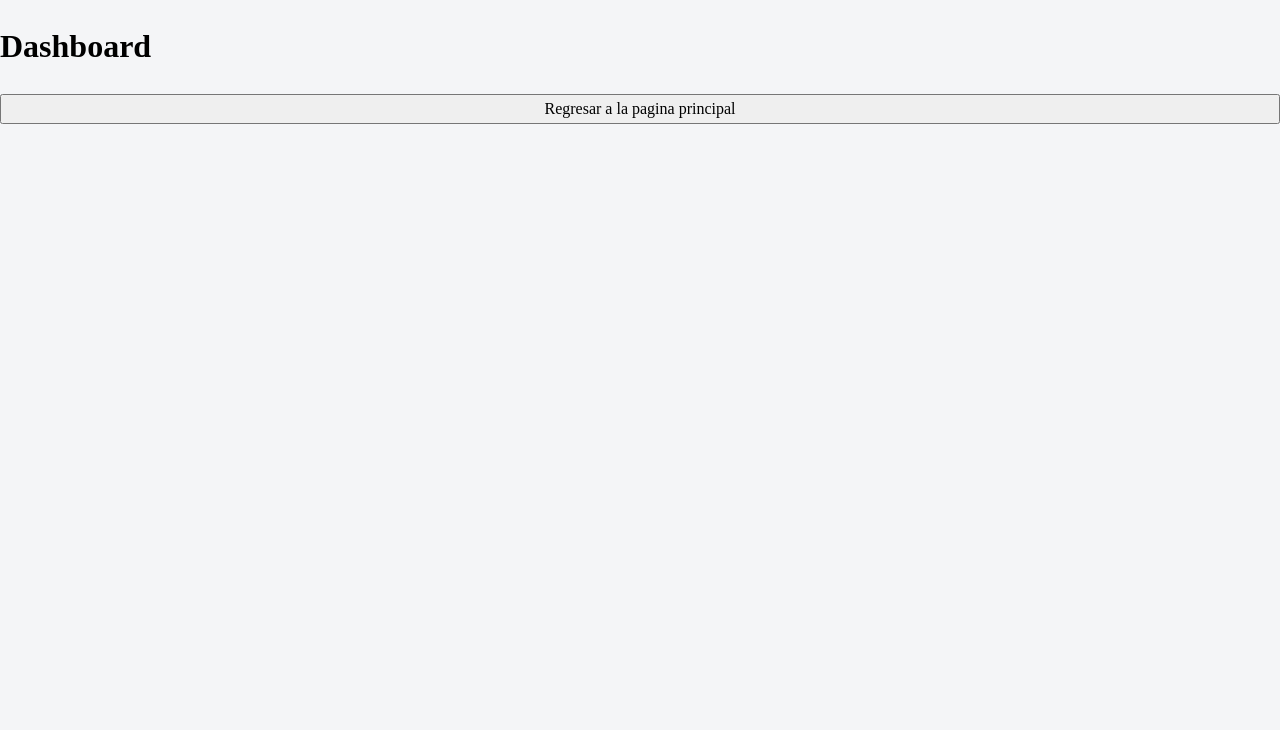
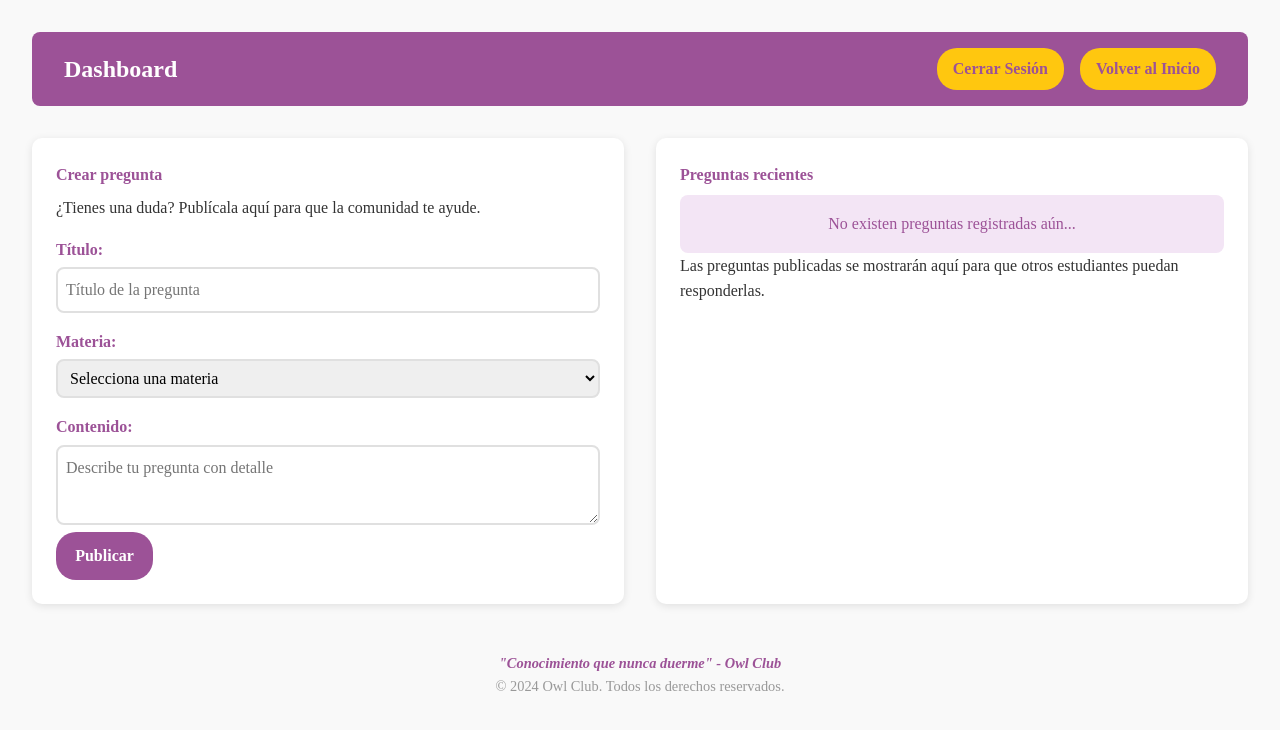
Before and after one commit to brandonvht26/owl_club, a React (Vite) app: page /dashboard in a window 1280 px wide. Shown: the top 730 px of the page. Built offline with nearby package versions, Linux system fonts and the light colour scheme; no server answers; sample sign-in values are in the browser's storage; a web font is replaced by a local one.

Commit message:
Avance Dashboard

```diff
--- a/src/App.jsx
+++ b/src/App.jsx
@@ -6,7 +6,7 @@ import Download from './components/Download/Download';
 import Footer from './components/Footer/Footer';
 import Login from './pages/LoginPage';
 import { BrowserRouter, Route, Routes, Link } from "react-router-dom";
-import Dashboard from './pages/Dashboard';
+import DashboardPage from './pages/DashboardPage';
 import LandingPage from './pages/LandingPage';
 import NotFound from './components/NotFound/NotFound';
 import Register from './components/Register/Register';
@@ -45,7 +45,7 @@ function App() {
 
           {/* Protected Routes */}
           <Route element={<PrivateRoute />}> {/* All nested routes under this will be protected */}
-            <Route path="/dashboard" element={<Dashboard />} />
+            <Route path="/dashboard" element={<DashboardPage />} />
             <Route path="/memes" element={<MemesPage />} />
             <Route path="/foro" element={<ForumPage />} />
           </Route>
--- /dev/null
+++ b/src/components/Dashboard/Dashboard.css
@@ -0,0 +1,136 @@
+
+main {
+    font-family: var(--font-principal);
+    background-color: #f9f9f9;
+    padding: 2rem;
+    color: #333;
+}
+
+.header_dashboard {
+    display: flex;
+    justify-content: space-between;
+    align-items: center;
+    background-color: #9C5297;
+    color: white;
+    padding: 1rem 2rem;
+    border-radius: 8px;
+    margin-bottom: 2rem;
+}
+
+.header_dashboard h2 {
+    margin: 0;
+    font-weight: bold;
+}
+
+.header-actions{
+    display: flex;
+    gap: 1rem;
+}
+
+.header-actions button {
+    background-color: #FFC70F;
+    color: #9C5297;
+    border: none;
+    padding: 0.5rem 1rem;
+    font-weight: bold;
+    border-radius: 20px;
+    cursor: pointer;
+    transition: all 0.3s ease;
+}
+
+.header-actions button:hover {
+    background-color: #FFC70F;
+}
+
+.container_dashboard {
+    display: flex;
+    gap: 2rem;
+    flex-wrap: wrap;
+}
+
+.form-section, .list-section {
+    background-color: white;
+    border-radius: 10px;
+    padding: 1.5rem;
+    flex: 1;
+    min-width: 300px;
+    box-shadow: 0 2px 8px rgba(0,0,0,0.1);
+}
+
+.form-section h4, .list-section h4 {
+    color: #9C5297;
+    margin-bottom: 0.5rem;
+}
+
+.form-section p, .list-section p {
+    margin-bottom: 1rem;
+}
+
+.question-form label {
+    display: block;
+    font-weight: bold;
+    margin-top: 1rem;
+    color: #9C5297;
+}
+
+.question-form input[type="text"],
+.question-form input[type="number"],
+.question-form input[type="url"],
+.question-form select,
+.question-form textarea {
+    width: 100%;
+    padding: 0.5rem;
+    border: 2px solid #e0e0e0;
+    border-radius: 8px;
+    margin-top: 0.3rem;
+    font-size: 1rem;
+}
+
+.question-form textarea {
+    resize: vertical;
+    min-height: 80px;
+}
+
+.errors {
+    color: red;
+    font-size: 0.9rem;
+    display: block;
+    margin-top: 0.3rem;
+    margin-bottom: 1rem; /* agrega este margen inferior */
+}
+
+.question-form .btn {
+    background-color: #9C5297;
+    color: white;
+    border: none;
+    padding: 0.7rem 1.2rem;
+    border-radius: 20px;
+    font-weight: bold;
+    cursor: pointer;
+    transition: background-color 0.3s ease;
+}
+
+.question-form .btn:hover {
+    background-color: #9C5297;
+}
+
+.list-section .no-questions {
+    background-color: #f3e5f5; /* lila claro */
+    color: #9C5297;
+    padding: 1rem;
+    border-radius: 8px;
+    text-align: center;
+}
+
+.footer_dashboard {
+    margin-top: 3rem;
+    text-align: center;
+    color: #999;
+    font-size: 0.9rem;
+}
+
+.footer_dashboard p:first-child {
+    font-style: italic;
+    font-weight: bold;
+    color: #9C5297;
+}
--- /dev/null
+++ b/src/components/Dashboard/Dashboard.jsx
@@ -0,0 +1,95 @@
+// src/components/Dashboard.js
+import { authFirebase } from '../../firebase';
+import { useForm } from "react-hook-form";
+import { dbFirebase } from "../../firebase";
+import { addDoc, collection } from "firebase/firestore";
+import './Dashboard.css';
+import { Link } from 'react-router';
+
+const Dashboard = () => {
+
+    const { register, handleSubmit, reset, formState: { errors } } = useForm()
+
+    const handleLogout = async () => {
+        try {
+            await authFirebase.signOut()
+            window.location.href = "/"
+        } catch (error) {
+            console.log(error);
+        }
+    }
+
+    const handleCreateQuestion = async (data) => {
+        try {
+            await addDoc(collection(dbFirebase, "preguntas"), data)
+            reset()
+        } catch (error) {
+            console.log(error);
+        }
+    }
+
+    return (
+        <main>
+            <section className="header_dashboard">
+                <h2>Dashboard</h2>
+                <div className="header-actions">
+                    <button className="logout-btn" onClick={handleLogout}>Cerrar Sesión</button>
+                    <button className="home-btn">
+                        <Link to="/home">Volver al Inicio</Link>
+                    </button>
+                </div>
+            </section>
+
+            <section className="container_dashboard">
+
+                <section className="form-section">
+                    <h4>Crear pregunta</h4>
+                    <p>¿Tienes una duda? Publícala aquí para que la comunidad te ayude.</p>
+
+                    <form className="question-form" onSubmit={handleSubmit(handleCreateQuestion)}>
+
+                        <label>Título:</label>
+                        <input type="text" placeholder="Título de la pregunta"
+                            {...register("titulo",{ required: true })}
+                        />
+                        {errors.titulo && <span className="errors">El título es requerido</span>}
+
+                        <label>Materia:</label>
+                        <select {...register("materia", { required: true })}>
+                            <option value="">Selecciona una materia</option>
+                            <option value="Lenguaje">Lenguaje</option>
+                            <option value="Matemática">Matemática</option>
+                            <option value="Física">Física</option>
+                            <option value="Biología">Biología</option>
+                            <option value="Artes">Artes</option>
+                            <option value="Inglés">Inglés</option>
+                        </select>
+                        {errors.materia && <span className="errors">La materia es requerida</span>}
+
+                        <label>Contenido:</label>
+                        <textarea placeholder="Describe tu pregunta con detalle"
+                            {...register("descripcion",{ required: true })}
+                        />
+                        {errors.descripcion && <span className="errors">La descripción es requerida</span>}
+
+                        <input className="btn" type="submit" value="Publicar" />
+                    </form>
+                </section>
+
+                <section className="list-section">
+                    <h4>Preguntas recientes</h4>
+                    <div className="no-questions">No existen preguntas registradas aún...</div>
+                    <p>Las preguntas publicadas se mostrarán aquí para que otros estudiantes puedan responderlas.</p>
+                </section>
+
+            </section>
+
+            <footer className="footer_dashboard">
+                <p>"Conocimiento que nunca duerme" - Owl Club</p>
+                <p>© 2024 Owl Club. Todos los derechos reservados.</p>
+            </footer>
+        </main>
+    )
+}
+
+export default Dashboard;
--- a/src/pages/Dashboard.jsx
+++ /dev/null
@@ -1,15 +0,0 @@
-import {Link} from 'react-router-dom'
-
-const Dashboard = () => {
-    return (
-        <>
-            <h1>Dashboard</h1>
-            <button>
-                <Link to="/home">Regresar a la pagina principal</Link>
-            </button>
-
-        </>
-    )
-}
-
-export default Dashboard
--- /dev/null
+++ b/src/pages/DashboardPage.jsx
@@ -0,0 +1,10 @@
+import {Link} from 'react-router-dom'
+import Dashboard from '../components/Dashboard/Dashboard'
+
+const DashboardPage = () => {
+    return (
+        <Dashboard/>
+    )
+}
+
+export default Dashboard
```
Also changed, not shown: 1 other file (tests, documents, lock files or other folders).
